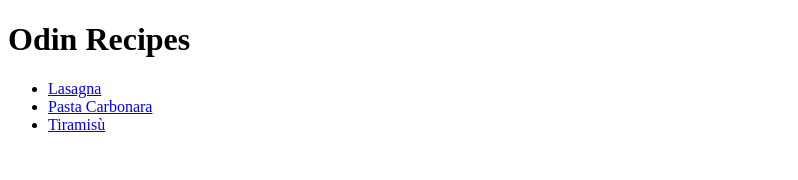
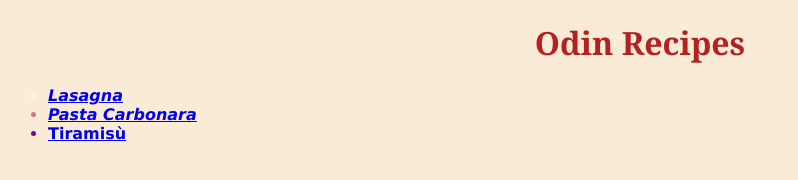
Before and after one commit to wannabeeedev/odin-recipes, a plain HTML site: page index.html in a window 1280 px wide. Shown: the whole page, without its empty margins (0-798 px from the left). Drawn offline with Linux system fonts and the light colour scheme.

Commit message:
Change CSS for assignments

```diff
--- a/index.html
+++ b/index.html
@@ -6,14 +6,15 @@
     <meta charset="UTF-8">
     <meta name="viewport" content="width=device-width, initial-scale=1.0">
     <title>Recipes</title>
+    <link rel="stylesheet" href="styles.css">
 </head>
 
 <body>
-    <h1>Odin Recipes</h1>
+    <h1 class="page-title">Odin Recipes</h1>
     <ul>
-        <li><a href="recipes/lasagna.html">Lasagna</a></li>
-        <li><a href="recipes/carbonara.html">Pasta Carbonara</a></li>
-        <li><a href="recipes/tiramisu.html">Tiramisù</a></li>
+        <li class="recipe-name lasagna"><a href="recipes/lasagna.html">Lasagna</a></li>
+        <li class="recipe-name carbonara"><a href="recipes/carbonara.html">Pasta Carbonara</a></li>
+        <li class="recipe-name tiramisu"><a href="recipes/tiramisu.html">Tiramisù</a></li>
     </ul>
 
 </body>
--- /dev/null
+++ b/recipes/styles.css
@@ -0,0 +1,18 @@
+* {
+    background-color: bisque;
+    color: darkslategray;
+}
+
+
+.lasagna-page.page-title {
+    color: maroon;
+    text-align: center;
+    background-color: antiquewhite;
+}
+
+.lasagna-page.image {
+    display: block;
+    margin-left: auto;
+    margin-right: auto;
+    width: 50%;
+}
--- /dev/null
+++ b/styles.css
@@ -0,0 +1,30 @@
+* {
+    background-color: antiquewhite;
+}
+
+.page-title {
+    color: firebrick;
+    font-family: Georgia, "Times New Roman", Times, serif;
+    text-align: center;
+}
+
+.recipe-name {
+    font-family: "Verdana", sans-serif;
+    font-weight: bold;
+    color: darkgreen;
+}
+
+.recipe-name.lasagna {
+    color:aliceblue;
+    font-style: italic;
+}
+
+.recipe-name.carbonara {
+    color: palevioletred;
+    font-style: oblique;
+}
+
+.recipe-name.tiramisu {
+    color: darkmagenta;
+    font-style: normal;
+}
```
Also changed, not shown: recipes/lasagna.html (+3 -2 lines).
